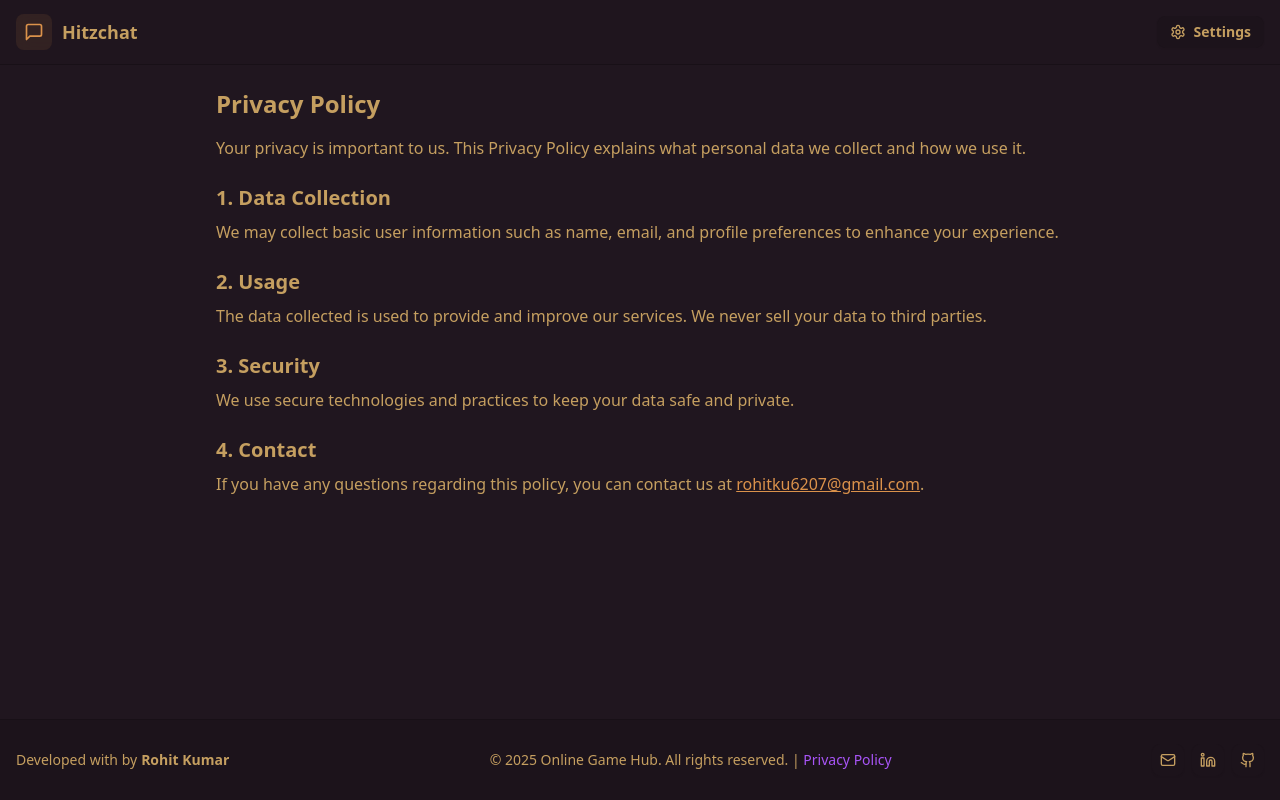
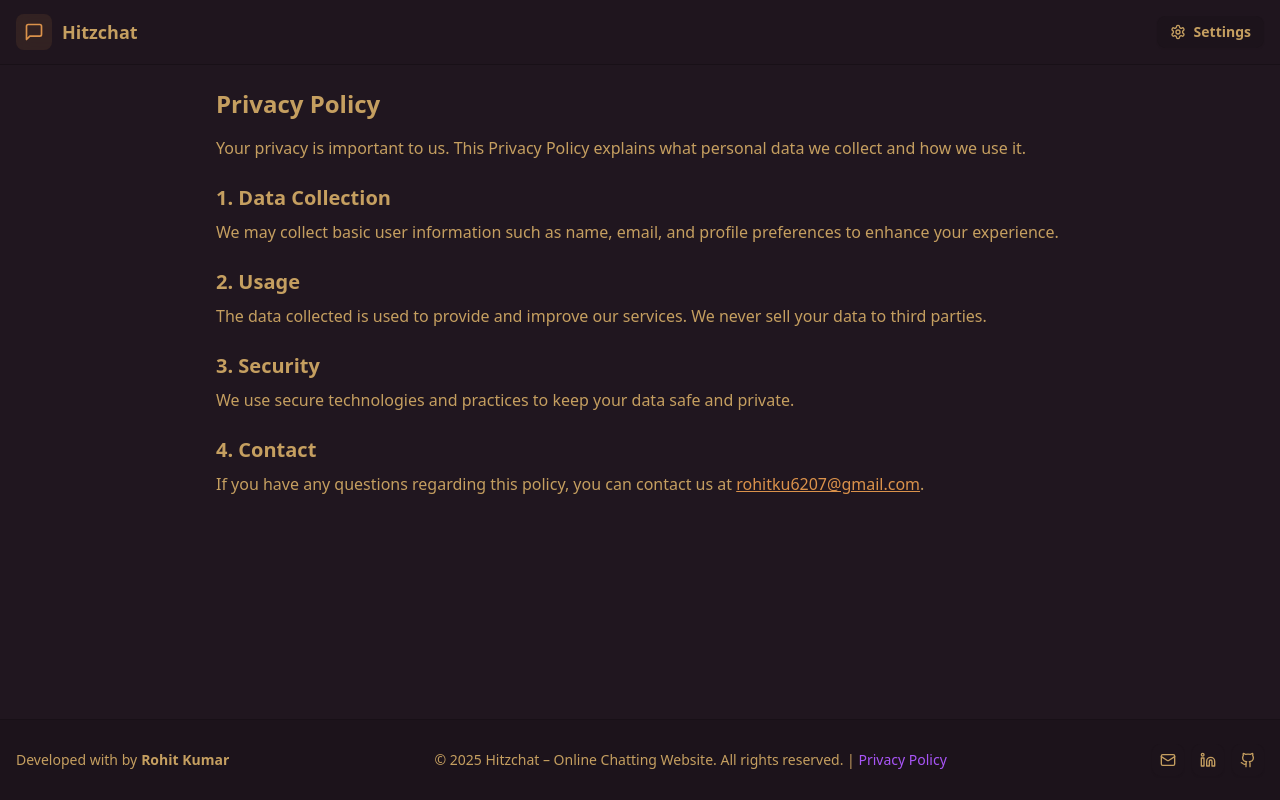
Before and after one commit to Rohitsaw6207/HitzChat, a React (Vite) app in the folder frontend/: page /policy in a window 1280 px wide. Built offline with nearby package versions, Linux system fonts and the light colour scheme; no server answers.

Commit message:
cahnge in footer

```diff
--- a/frontend/src/components/Footer.jsx
+++ b/frontend/src/components/Footer.jsx
@@ -17,7 +17,7 @@ const Footer = () => {
         {/* Center */}
         <div className="text-center">
           <p>
-            © 2025 Online Game Hub. All rights reserved. |{" "}
+            © 2025 Hitzchat – Online Chatting Website. All rights reserved. |{" "}
             <Link to="/policy" className="text-purple-500 hover:underline">
               Privacy Policy
             </Link>
```
